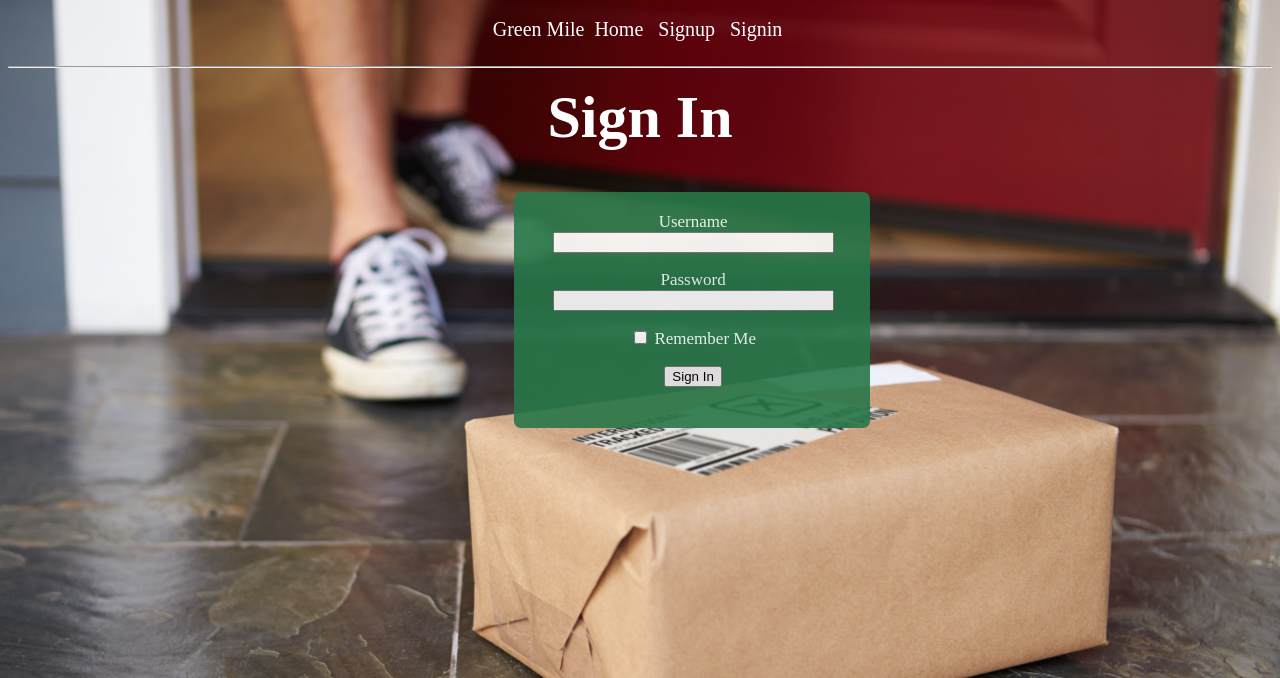
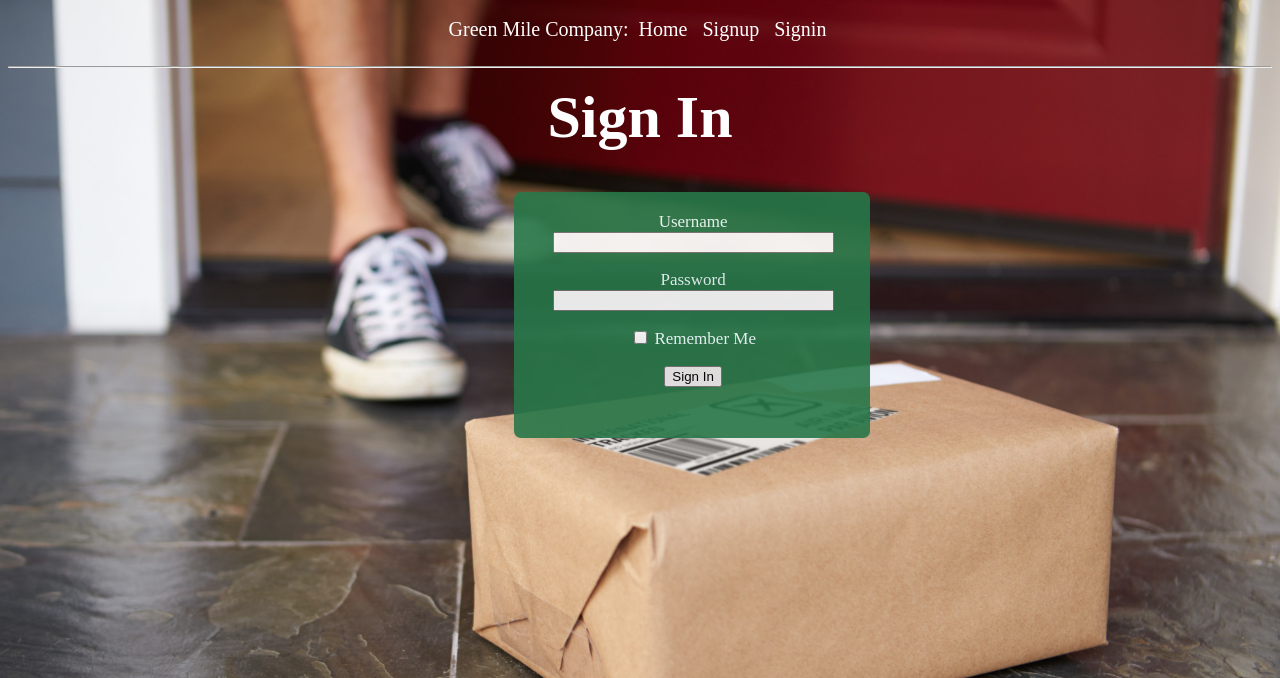
Before and after one commit to nearjay06/Green_Mile, a Flask app: page /login in a window 1280 px wide. Shown: the top 678 px of the page. Run offline with Flask 2, Linux system fonts and the light colour scheme.

Commit message:
modify routes,css and base html files

```diff
--- a/deliver/project/routes.py
+++ b/deliver/project/routes.py
@@ -1,4 +1,4 @@
-from flask import render_template, flash, redirect, url_for
+from flask import render_template, flash, redirect, url_for, request
 from project import app
 from project.forms import LoginForm, SignupForm
 
@@ -21,13 +21,13 @@ def index():
     ]
     return render_template('index.html', title='Home', user=user,posts=posts)
 
-@app.route('/signup')
+@app.route('/signup', methods=['GET', 'POST'])
 def signup():
     form= SignupForm()
     if form.validate_on_submit():
-        flash('Signup requested for user {}, remember_me={}'.format(
-            form.username.data, form.remember_me.data))
-        return redirect(url_for('index'))
+        # flash('Signup requested for user {}, remember_me={}'.format(
+        #     form.username.data, form.remember_me.data))
+        return redirect(url_for('login'))
     return render_template('signup.html', title='Sign Up', form=form)
 
 
@@ -35,9 +35,9 @@ def signup():
 def login():
     form = LoginForm()
     if form.validate_on_submit():
-        flash('Login requested for user {}, remember_me={}'.format(
-            form.username.data, form.remember_me.data))
-        return redirect(url_for('index'))
+        # flash('Login requested for user {}, remember_me={}'.format(
+        #     form.username.data, form.remember_me.data))
+        return redirect(url_for('login'))
     return render_template('login.html', title='Sign In', form=form)
 
 @app.route('/dash', methods=['GET', 'POST'])
--- a/deliver/project/static/style.css
+++ b/deliver/project/static/style.css
@@ -46,7 +46,7 @@ p{
     background-color: rgb(40, 119, 73);
     border-radius: 7px;
     width: 350px;
-    height: 230px;
+    height: 240px;
     color: azure;
     font-size: 17px;
     padding:3px;
--- a/deliver/project/templates/base.html
+++ b/deliver/project/templates/base.html
@@ -10,7 +10,7 @@
     </head>
 
     <body>
-        <div class="base">Green Mile<a href = "{{url_for('index')}}"> Home</a>
+        <div class="base">Green Mile Company:<a href = "{{url_for('index')}}"> Home</a>
             <a href = "{{url_for('signup')}}"> Signup</a>
             <a href="{{url_for('login')}}">Signin</a>
         </div>
```
